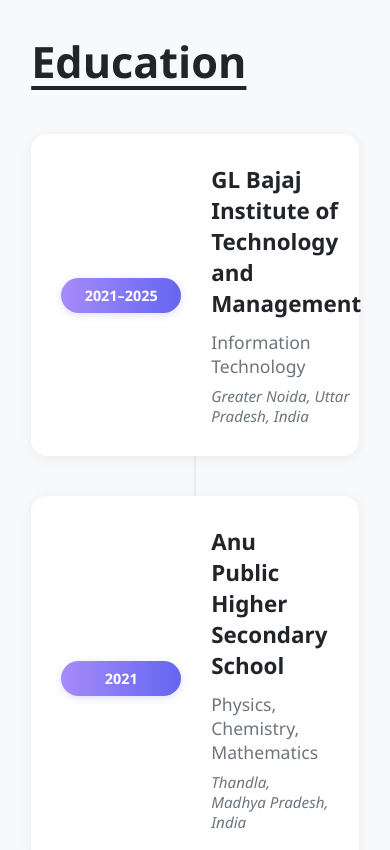
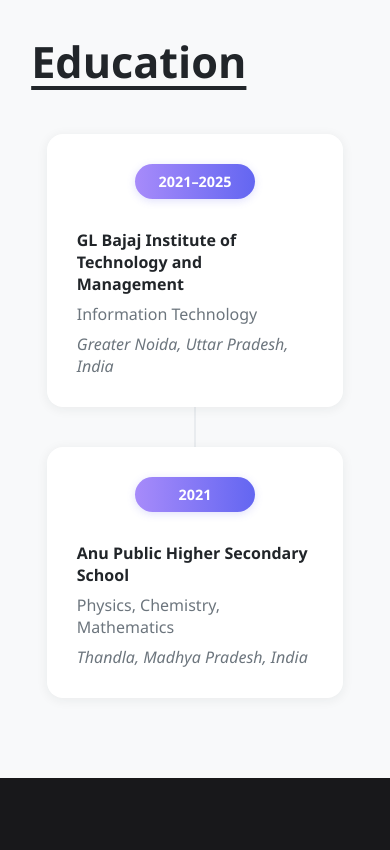
Before and after one commit to PranavPaliwal/Portfolio, a plain HTML site: page index.html in a window 390 px wide. Shown: the part 3340-4190 px from the top of the page. Drawn offline with nearby package versions, Linux system fonts and the light colour scheme.

Commit message:
changed styles for mobile in progress

```diff
--- a/styles.css
+++ b/styles.css
@@ -1056,6 +1056,29 @@
         border-radius: var(--radius);
         margin-bottom: 20px;
     }
+    .education-timeline {
+        max-width: 100%;
+        padding: 0 4vw;
+    }
+    .education-card {
+        flex-direction: column;
+        align-items: flex-start;
+        gap: 12px;
+        padding: 18px 12px;
+        word-break: break-word;
+        overflow-wrap: break-word;
+    }
+    .education-content h3,
+    .education-content p,
+    .education-location {
+        font-size: 1em !important;
+        word-break: break-word;
+        overflow-wrap: break-word;
+        text-align: left;
+    }
+    .education-content {
+        width: 100%;
+    }
 }
 
 @media (max-width: 500px) {
```
